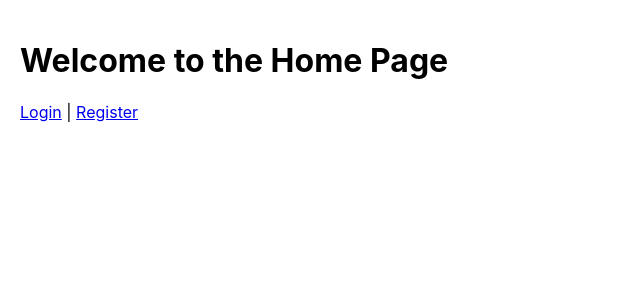
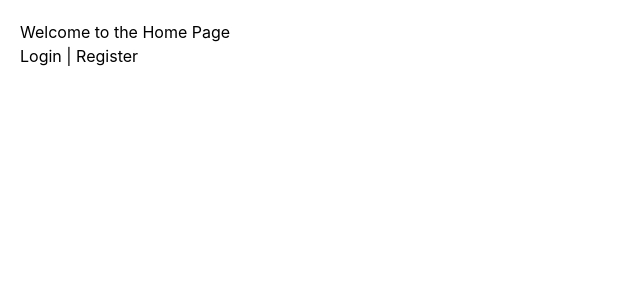
Before and after one commit to pacopacev/elo05, a React (Create React App) app in the folder frontend/: page / in a window 1280 px wide. Shown: the top 300 px of the page, without its empty margins (0-640 px from the left). Built offline with nearby package versions, Linux system fonts and the light colour scheme.

Commit message:
React begin with tailwind

```diff
--- /dev/null
+++ b/frontend/postcss.config.js
@@ -0,0 +1,7 @@
+// postcss.config.js
+module.exports = {
+  plugins: {
+    tailwindcss: {},
+    autoprefixer: {},
+  },
+};
--- a/frontend/src/App.css
+++ b/frontend/src/App.css
@@ -1,3 +1,7 @@
+@import './styles/tailwind.css';
+
+
+
 .App {
   text-align: center;
 }
--- /dev/null
+++ b/frontend/src/styles/tailwind.css
@@ -0,0 +1,4 @@
+/* src/styles/tailwind.css */
+@tailwind base;
+@tailwind components;
+@tailwind utilities;
--- /dev/null
+++ b/frontend/tailwind.config.js
@@ -0,0 +1,8 @@
+/** @type {import('tailwindcss').Config} */
+module.exports = {
+  content: [],
+  theme: {
+    extend: {},
+  },
+  plugins: [],
+}
```
Also changed, not shown: frontend/package.json (+6 -1 lines), 1 other file (tests, documents, lock files or other folders).
